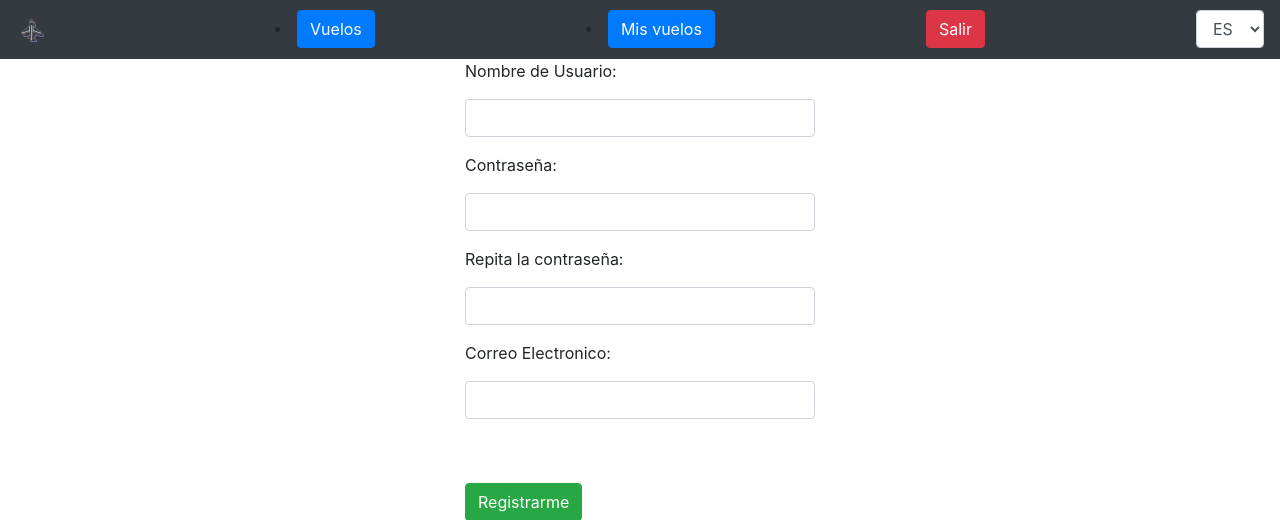
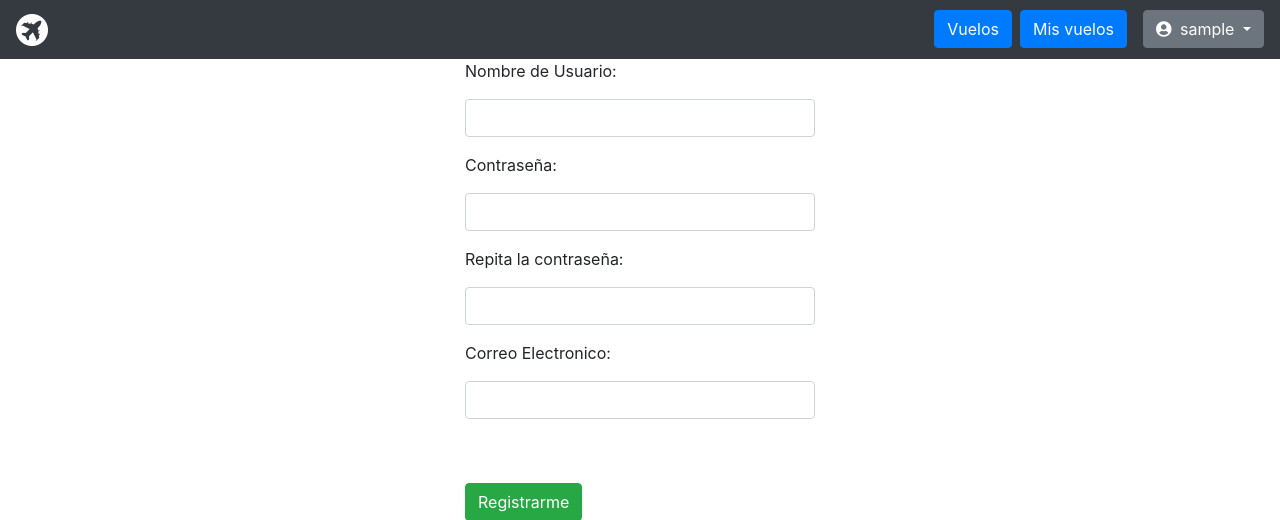
Before and after one commit to ValenCardozo/volando-ando, a Django app: template fly_project/home/templates/accounts/register.html in a window 1280 px wide. Shown: the top 520 px of the page. Run offline with Django 5.2, Linux system fonts and the light colour scheme; the template is opened without the code that fills it: values that come from a table or form of the project are taken from there, others are empty; the visitor is signed in with stand-in values (Sample User, id 1); parts of the project's set-up code (start-up, migrations or seed data) failed here and were passed over; some libraries are stand-ins or nearby versions.

Commit message:
feat: change header and add icons

```diff
--- a/fly_project/home/templates/base.html
+++ b/fly_project/home/templates/base.html
@@ -9,39 +9,63 @@
     <!-- Required meta tags -->
     <meta charset="utf-8">
     <meta name="viewport" content="width=device-width, initial-scale=1, shrink-to-fit=no">
-
+    <!-- Favicon -->
+    <link rel="icon" type="image/png" sizes="32x32" href="{% static 'img/aeroplane_white.png' %}">
+    <link rel="icon" type="image/png" sizes="16x16" href="{% static 'img/aeroplane_white.png' %}">
+    <link rel="apple-touch-icon" sizes="180x180" href="{% static 'img/aeroplane_white.png' %}">
     <!-- Bootstrap CSS -->
     <link rel="stylesheet" href="https://stackpath.bootstrapcdn.com/bootstrap/4.3.1/css/bootstrap.min.css"
         integrity="sha384-ggOyR0iXCbMQv3Xipma34MD+dH/1fQ784/j6cY/iJTQUOhcWr7x9JvoRxT2MZw1T" crossorigin="anonymous">
+    <!-- Font Awesome -->
+    <link rel="stylesheet" href="https://cdnjs.cloudflare.com/ajax/libs/font-awesome/5.15.4/css/all.min.css">
     <link rel="stylesheet" href="{% static 'css/styles.css' %}" crossorigin="anonymous">
-
 </head>
 
 <body>
     <nav class="navbar navbar-dark bg-dark">
         <a class="navbar-brand" href="{% url 'index' %}">
-            <img src="{% static 'img/flight.png' %}" style="height:32px; width:auto;">
+            <img src="{% static 'img/aeroplane_white.png' %}" style="height:32px; width:auto;">
         </a>
         {% if user.is_authenticated %}
-        <li>
-            <a class="btn btn-primary" href="" class="custom"> Vuelos </a>
-        </li>
-        <li>
-            <a class="btn btn-primary" href=""> Mis vuelos </a>
-        </li>
-        <a class="btn btn-danger" href="{% url 'logout' %}"> Salir </a>
+            <div class="d-flex align-items-center">
+                <a class="btn btn-primary mr-2" href="" class="custom">{% trans "Vuelos" %}</a>
+                <a class="btn btn-primary mr-3" href="">{% trans "Mis vuelos" %}</a>
+                <div class="dropdown">
+                    <button class="btn btn-secondary dropdown-toggle" type="button" id="userDropdown" data-toggle="dropdown" aria-haspopup="true" aria-expanded="false">
+                        <i class="fas fa-user-circle mr-1"></i> {{ user.username }}
+                    </button>
+                    <div class="dropdown-menu dropdown-menu-right" aria-labelledby="userDropdown">
+                        <h6 class="dropdown-header">{% trans "Idioma" %}</h6>
+                        <form action="{% url 'set_language' %}" method="post" class="px-3 py-1">
+                            {% csrf_token %}
+                            <div class="form-group mb-0">
+                                <select name="language" id="" class="form-control form-control-sm" onchange="this.form.submit()">
+                                    <option value="es" {% if LANGUAGE_CODE == 'es' %} selected {% endif %}>Español</option>
+                                    <option value="en" {% if LANGUAGE_CODE == 'en' %} selected {% endif %}>English</option>
+                                </select>
+                            </div>
+                        </form>
+                        <div class="dropdown-divider"></div>
+                        <a class="dropdown-item text-danger" href="{% url 'logout' %}">
+                            <i class="fas fa-sign-out-alt mr-1"></i> {% trans "Cerrar sesión" %}
+                        </a>
+                    </div>
+                </div>
+            </div>
         {% else %}
-        <a class="btn btn-primary" href="{% url 'login' %}"> Iniciar Sesion </a>
-        <a class="btn btn-secondary" href="{% url 'register' %}"> Registrarse </a>
-        {% endif %}
+        <div class="d-flex align-items-center">
+            <a class="btn btn-primary mr-2" href="{% url 'login' %}"> Iniciar Sesion </a>
+            <a class="btn btn-secondary mr-3" href="{% url 'register' %}"> Registrarse </a>
 
-        <form action="{% url 'set_language' %}" method="post">
+            <form action="{% url 'set_language' %}" method="post" class="mb-0">
                 {% csrf_token %}
                 <select name="language" id="" class="form-control" onchange="this.form.submit()">
                     <option value="es" {% if LANGUAGE_CODE == 'es' %} selected {% endif %}>ES</option>
                     <option value="en" {% if LANGUAGE_CODE == 'en' %} selected {% endif %}>EN</option>
                 </select>
             </form>
+        </div>
+        {% endif %}
     </nav>
 
     {% if messages %}
```
Also changed, not shown: fly_project/home/templates/mails/welcome.html (deleted, +0 -14 lines), fly_project/home/views.py (+0 -16 lines), fly_project/static/img/aeroplane.png (added), fly_project/static/img/aeroplane_white.png (added). Lines whose indentation alone changed are shown as unchanged.
